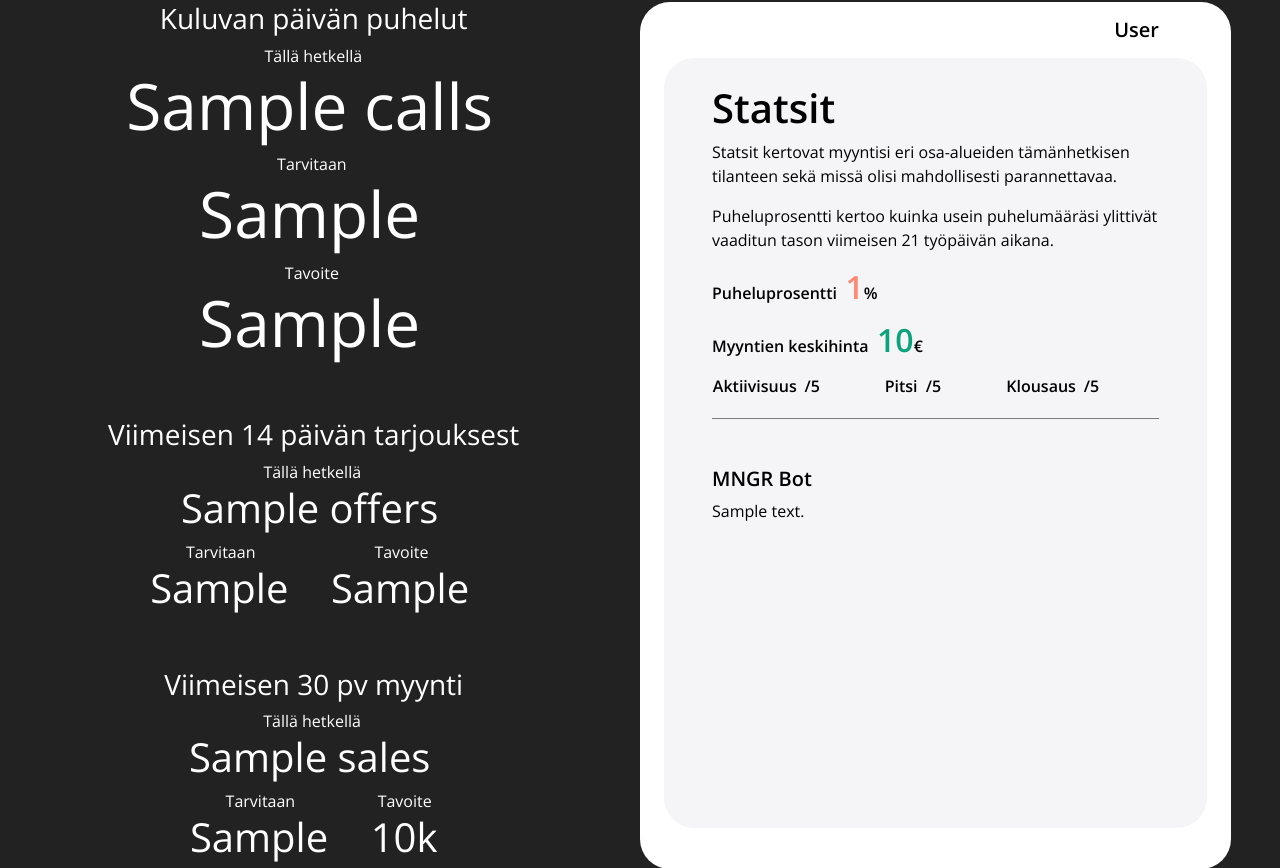
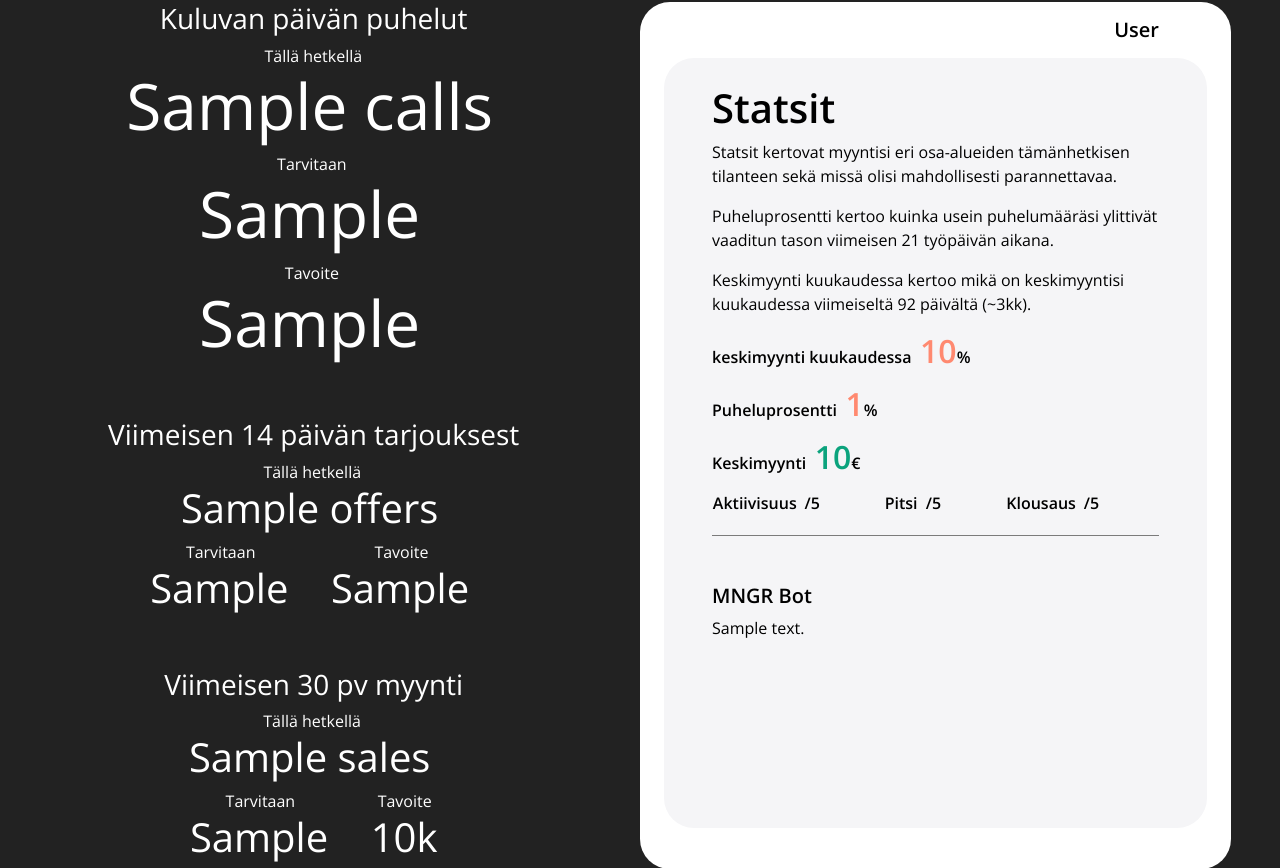
Before and after one commit to Valtterisyv/salesMNGR, a Flask app: template salesmngr/templates/account_full.html in a window 1280 px wide. Shown: the part 101-969 px from the top of the page. Run offline with Flask 3, Linux system fonts and the light colour scheme; a user stored in the database is signed in; tables that the repository leaves empty hold one stand-in row (values such as "Sample post"); the template is opened without the code that fills it: values that come from a table or form of the project are taken from there, most other values are stand-ins (such as "Sample title", 1, 10 or a date in 2020).

Commit message:
3kk avg myynti commit

```diff
--- a/salesmngr/models.py
+++ b/salesmngr/models.py
@@ -57,6 +57,7 @@ class UserData(db.Model):
     calls_to_goal = db.Column(db.Integer, nullable=True)
     offers_to_goal = db.Column(db.Integer, nullable=True)
     my_sales_avg = db.Column(db.Float, nullable=True)
+    my_sales_3_month_avg = db.Column(db.Float, nullable=True)
 
     def __repr__(self):
         return f"User_data('{self.user}', '{self.calls}', '{self.required_calls}', '{self.offers}', '{self.required_offers}', '{self.sales}', '{self.required_sales}', '{self.mngr_bot_text}', '{self.offer_to_sale}', '{self.call_to_offer}', '{self.to_bonus}', '{self.coming_sales}', '{self.two_week_calls}', '{self.required_two_week_calls}', '{self.good_days}', '{self.bad_days}', '{self.good_percent}', '{self.today}', '{self.goal}')"
--- a/salesmngr/routes.py
+++ b/salesmngr/routes.py
@@ -88,6 +88,7 @@ def account():
                                    calls_to_goal=user.calls_to_goal,
                                    offers_to_goal=user.offers_to_goal,
                                    my_sales_avg=user.my_sales_avg,
+                                   my_sales_3_month_avg=user.my_sales_3_month_avg,
                                    form=form)
 
 
--- a/salesmngr/templates/account_full.html
+++ b/salesmngr/templates/account_full.html
@@ -177,8 +177,23 @@
                                 <h1 class="font-weight-bold ml-5 mt-1">Statsit</h1>
                                 <p class="ml-5 mr-5">Statsit kertovat myyntisi eri osa-alueiden tämänhetkisen tilanteen sekä missä olisi mahdollisesti parannettavaa.</p>
                                 <p class="ml-5 mr-5 mb-3">Puheluprosentti kertoo kuinka usein puhelumääräsi ylittivät vaaditun tason viimeisen 21 työpäivän aikana.</p>
+                                <p class="ml-5 mr-5 mb-3">Keskimyynti kuukaudessa kertoo mikä on keskimyyntisi kuukaudessa viimeiseltä 92 päivältä (~3kk).</p>
                             </div>
                             <div>
+                                <div>
+                                    <li class="list-inline-item  font-weight-bold mb-0 mr-1 ml-5"><p class="ml-0">keskimyynti kuukaudessa</p></li>
+                                            <li class="list-inline-item mb-0 mr-0 ">
+                                                <div class="col text-right pr-0 pl-0">
+                                                    {% if my_sales_3_month_avg >= 1500 %}
+                                                    <h2 class="green-text font-weight-bold">{{ my_sales_3_month_avg }}</h2>
+                                                    {% elif my_sales_3_month_avg < 1500 %}
+                                                    <h2 class="font-weight-bold red-text">{{ my_sales_3_month_avg }}</h2>
+                                                    {% endif %}
+                                                </div>
+                                                <li class="list-inline-item  font-weight-bold mb-0"><p> %</p></li>
+                                            </li>
+                                    </li>
+                                </div>
                                 <div>
                                     <li class="list-inline-item  font-weight-bold mb-0 mr-1 ml-5"><p class="ml-0">Puheluprosentti</p></li>
                                             <li class="list-inline-item mb-0 mr-0 ">
@@ -196,7 +211,7 @@
                                     </li>
                                 </div>
                                 <div>
-                                    <li class="list-inline-item  font-weight-bold mb-0 mr-1 ml-5"><p class="ml-0">Myyntien keskihinta</p></li>
+                                    <li class="list-inline-item  font-weight-bold mb-0 mr-1 ml-5"><p class="ml-0">Keskimyynti</p></li>
                                         <li class="list-inline-item mb-0 mr-0 ">
                                             <div class="col text-right pr-0 pl-0">
                                                 <h2 class="green-text font-weight-bold">{{ my_sales_avg }}</h2>
```
Also changed, not shown: mngr_engine_main.py (+10 -1 lines).
